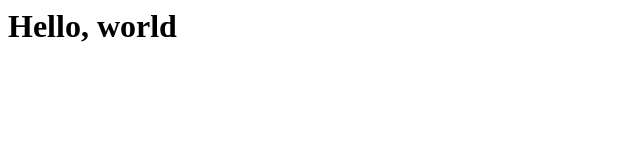
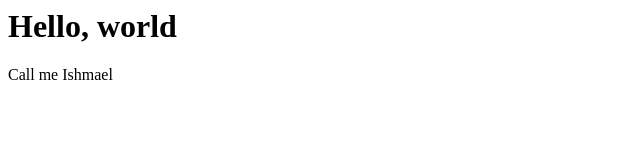
Before and after one commit to jlowery539/website, a plain HTML site: page index.html in a window 1280 px wide. Shown: the full height of the page, 0-640 px from the left. Drawn offline with Linux system fonts and the light colour scheme.

Commit message:
Added the call me ishmael thing

```diff
--- a/index.html
+++ b/index.html
@@ -1 +1,2 @@
 <h1>Hello, world</h1>
+<p1>Call me Ishmael</p1>
```
